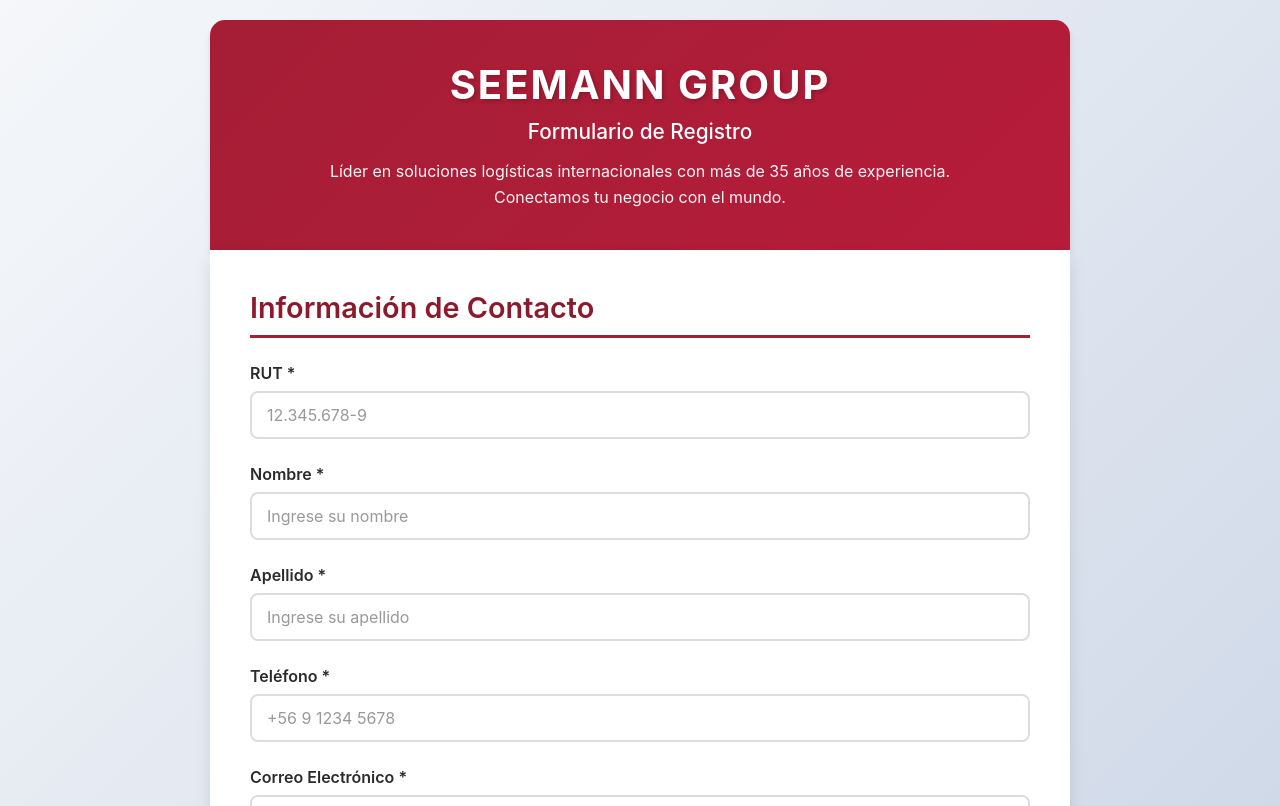
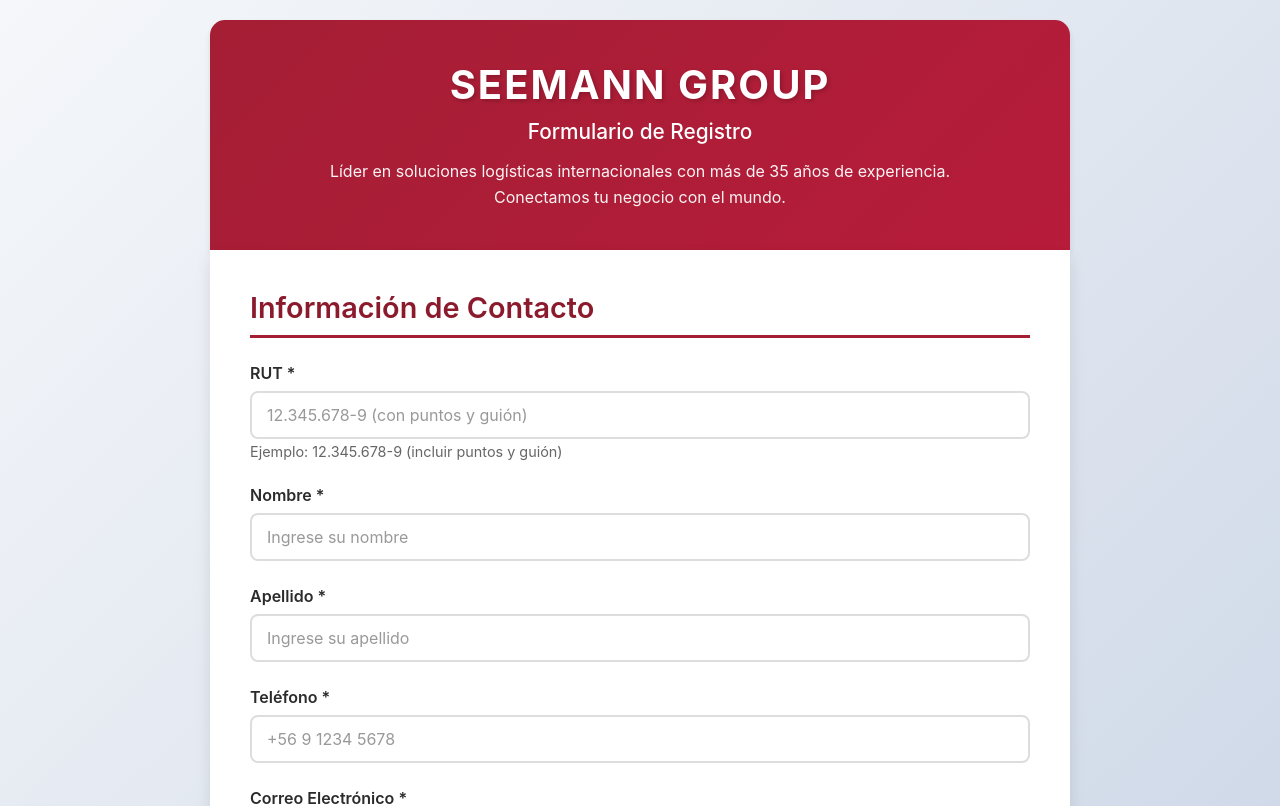
Before and after one commit to Pablo10k25/Formulario, a React (Vite) app: page / in a window 1280 px wide. Shown: the top 806 px of the page. Built offline with nearby package versions, Linux system fonts and the light colour scheme.

Commit message:
Agregar instrucciones claras para formato RUT

```diff
--- a/src/components/FormularioSeemann.tsx
+++ b/src/components/FormularioSeemann.tsx
@@ -215,8 +215,11 @@ const FormularioSeemann = () => {
               value={formData.rut}
               onChange={handleChange}
               required
-              placeholder="12.345.678-9"
+              placeholder="12.345.678-9 (con puntos y guión)"
             />
+            <small style={{ color: '#666', fontSize: '0.9rem', marginTop: '4px', display: 'block' }}>
+              Ejemplo: 12.345.678-9 (incluir puntos y guión)
+            </small>
           </div>
 
           <div className="form-group">
```
